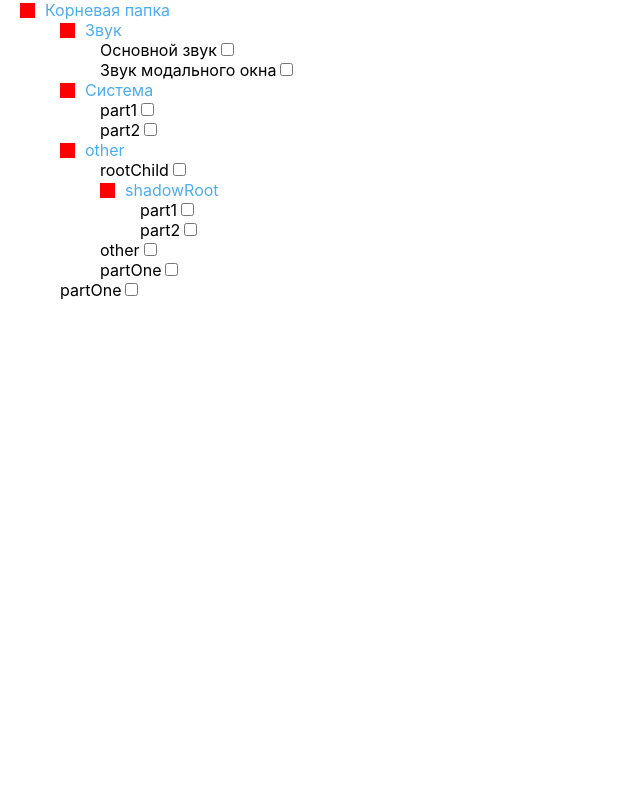
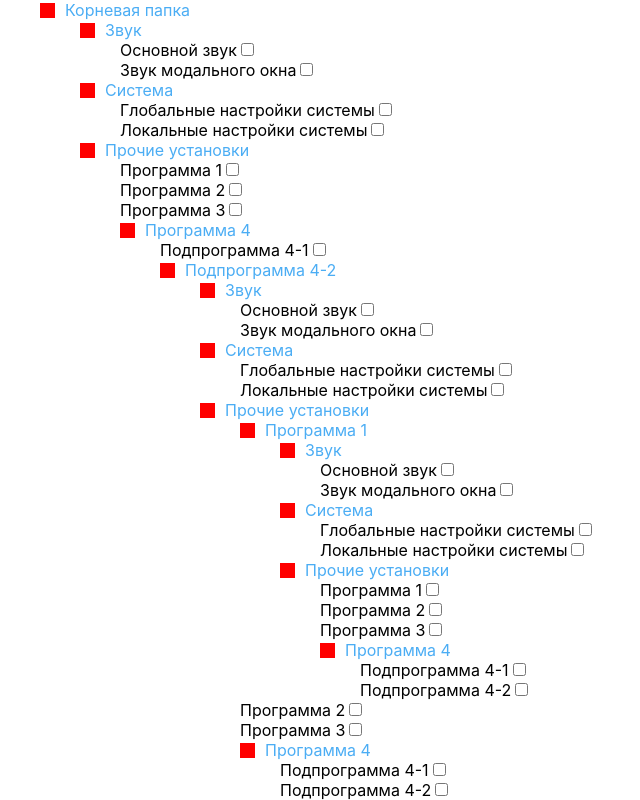
Before and after one commit to dyzz24/react-tree, a React (Create React App) app: page / in a window 1280 px wide. Shown: the whole page, without its empty margins (0-640 px from the left). Built offline with nearby package versions, Linux system fonts and the light colour scheme.

Commit message:
working tree

```diff
--- a/src/App.js
+++ b/src/App.js
@@ -9,36 +9,120 @@ function App() {
       id: 1,
       label: 'Корневая папка',
       children: [
-        { id: 11, label: 'Звук',
+        {
+          id: 1,
+          label: 'Звук',
           children: [
-          { id: 111, label: 'Основной звук' },
-          { id: 1111, label: 'Звук модального окна' }
+            { id: 1, label: 'Основной звук' },
+            { id: 2, label: 'Звук модального окна' }
           ]
         },
         {
-          id: 12,
+          id: 2,
           label: 'Система',
           children: [
-            { id: 111, label: 'part1' },
-            { id: 122, label: 'part2' }
+            { id: 1, label: 'Глобальные настройки системы' },
+            { id: 2, label: 'Локальные настройки системы' }
           ]
         },
-        { id: 2, label: 'other', children: [
-          { id: 101, label: 'rootChild' },
         {
-            id: 102,
-            label: 'shadowRoot',
+          id: 3,
+          label: 'Прочие установки',
           children: [
-              { id: 1101, label: 'part1' },
-              { id: 1202, label: 'part2' }
+            { id: 1, label: 'Программа 1' },
+            { id: 2, label: 'Программа 2' },
+            { id: 33, label: 'Программа 3' },
+            {
+              id: 4,
+              label: 'Программа 4',
+              children: [
+                { id: 1, label: 'Подпрограмма 4-1' },
+                {
+                  id: 2,
+                  label: 'Подпрограмма 4-2',
+                  children: [
+                    {
+                      id: 1,
+                      label: 'Звук',
+                      children: [
+                        { id: 1, label: 'Основной звук' },
+                        { id: 2, label: 'Звук модального окна' }
                       ]
                     },
-          { id: 20, label: 'other' },
-          { id: 30, label: 'partOne'}
-        ] },
-        { id: 300, label: 'partOne'}
+                    {
+                      id: 2,
+                      label: 'Система',
+                      children: [
+                        { id: 1, label: 'Глобальные настройки системы' },
+                        { id: 2, label: 'Локальные настройки системы' }
                       ]
                     },
+                    {
+                      id: 3,
+                      label: 'Прочие установки',
+                      children: [
+                        {
+                          id: 1,
+                          label: 'Программа 1',
+                          children: [
+                            {
+                              id: 1,
+                              label: 'Звук',
+                              children: [
+                                { id: 1, label: 'Основной звук' },
+                                { id: 2, label: 'Звук модального окна' }
+                              ]
+                            },
+                            {
+                              id: 2,
+                              label: 'Система',
+                              children: [
+                                {
+                                  id: 1,
+                                  label: 'Глобальные настройки системы'
+                                },
+                                { id: 2, label: 'Локальные настройки системы' }
+                              ]
+                            },
+                            {
+                              id: 3,
+                              label: 'Прочие установки',
+                              children: [
+                                { id: 1, label: 'Программа 1' },
+                                { id: 2, label: 'Программа 2' },
+                                { id: 33, label: 'Программа 3' },
+                                {
+                                  id: 4,
+                                  label: 'Программа 4',
+                                  children: [
+                                    { id: 1, label: 'Подпрограмма 4-1' },
+                                    { id: 2, label: 'Подпрограмма 4-2' }
+                                  ]
+                                }
+                              ]
+                            },
+                          ]
+                        },
+                        { id: 2, label: 'Программа 2' },
+                        { id: 33, label: 'Программа 3' },
+                        {
+                          id: 4,
+                          label: 'Программа 4',
+                          children: [
+                            { id: 1, label: 'Подпрограмма 4-1' },
+                            { id: 2, label: 'Подпрограмма 4-2' }
+                          ]
+                        }
+                      ]
+                    },
+                  ]
+                }
+              ]
+            }
+          ]
+        },
+      ]
+    }
   ];
 
   return (
--- a/src/tree/tree.js
+++ b/src/tree/tree.js
@@ -2,8 +2,9 @@ import React, { useState } from 'react';
 import './tree.css';
 import { TreeItem } from './tree-item/tree-item';
 
-export const Tree = ({ treeData }) => {
+export const Tree = ({ treeData, canClose, label }) => {
   const [expanded, toggleState] = useState(true);
+  console.log(treeData, canClose);
   const toggle = () => {
     console.log(treeData);
     toggleState(!expanded);
@@ -18,18 +19,14 @@ export const Tree = ({ treeData }) => {
           item.children.length > 0
         ) {
           return (
-            <div key={item.id || index} className = 'tree'>
-              <header>
-              <div className='toggleDiv' onClick={toggle}></div>
-              <span>{item.label}</span>
-              </header>
-              <div className = {expanded ? 'treeBody open' : 'treeBody close'}>
-              <Tree  treeData={item.children}></Tree>
-              </div>
-            </div>
+              <Tree key={item.id || index}
+                treeData={item.children}
+                canClose={true}
+                label={item.label}
+              ></Tree>
           );
         } else {
-          return <TreeItem  listData={item} key={item.id || index}></TreeItem>;
+          return <TreeItem listData={item} key={item.id || index}></TreeItem>;
         }
       });
 
@@ -40,8 +37,14 @@ export const Tree = ({ treeData }) => {
   };
 
   return (
-   <>
-  <ul>{parseTreeItems(treeData)}</ul>
-  </>
+    <div className = 'tree'>
+    <header>
+    {canClose && <div className='toggleDiv' onClick={toggle}></div>}
+    {label && <span>{label}</span>}
+    </header>
+      <div className={expanded ? 'treeBody open' : 'treeBody close'}>
+        <ul>{parseTreeItems(treeData)}</ul>
+      </div>
+    </div>
   );
 };
```
Lines whose indentation alone changed are shown as unchanged.
